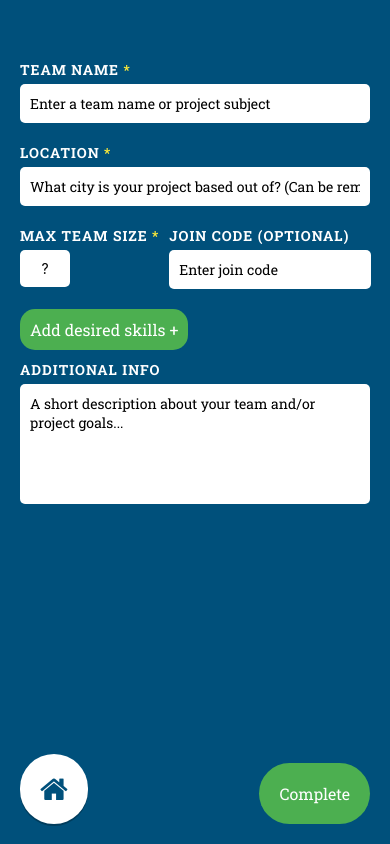
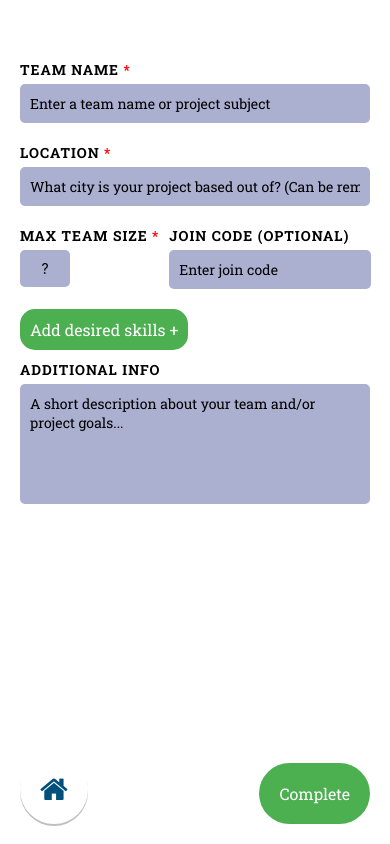
Before and after one commit to hrani2/skill_harbor_465, a React Native app in the folder skill_harbor/: screen /CreateTeam in a window 390 px wide. Built offline with nearby package versions, Linux system fonts and the light colour scheme.

Commit message:
color changes

```diff
--- a/skill_harbor/CreateTeam.js
+++ b/skill_harbor/CreateTeam.js
@@ -252,7 +252,7 @@ const styles = StyleSheet.create({
   },
   container: {
     flex: 1,
-    backgroundColor: '#00507B', // Blue background color
+    backgroundColor: '#FFF', // Blue background color
     padding: 20,
     position: 'relative',
     paddingTop: 60,
@@ -262,22 +262,22 @@ const styles = StyleSheet.create({
     fontFamily: 'RobotoSlab-Regular',
   },
   labelText: {
-    color: '#FFF', // White text color
+    color: '#000', // White text color
     marginBottom: 5,
     fontFamily: 'RobotoSlab-Bold',
     letterSpacing: 1,
   },
   requiredStar: {
-    color: '#FFEB38',
+    color: 'red',
   },
   textBox: {
-    backgroundColor: '#FFF', // White text box background color
+    backgroundColor: '#ABAFD0', // White text box background color
     padding: 10,
     borderRadius: 5,
     fontFamily: 'RobotoSlab-Regular',
   },
   squareTextBox: {
-    backgroundColor: '#FFF',
+    backgroundColor: '#ABAFD0',
     padding: 10,
     borderRadius: 5,
     width: 50,  // Adjust the width as needed
@@ -294,7 +294,7 @@ const styles = StyleSheet.create({
     marginBottom: 20,
   },
   addSkillTitle: {
-    color: '#FFF',
+    color: '#00507B',
     fontSize: 16,
     fontFamily: 'RobotoSlab-Bold',
   },
@@ -389,7 +389,7 @@ const styles = StyleSheet.create({
     justifyContent: 'space-between',
   },
   largeTextBox: {
-    backgroundColor: '#FFF', // White text box background color
+    backgroundColor: '#ABAFD0', // White text box background color
     padding: 10,
     borderRadius: 5,
     height: 120,
--- a/skill_harbor/JoinCode.js
+++ b/skill_harbor/JoinCode.js
@@ -154,7 +154,7 @@ const styles = StyleSheet.create({
   },
   container: {
     flex: 1,
-    backgroundColor: '#00507B', // Blue background color
+    backgroundColor: '#FFF', // Blue background color
     padding: 20,
     paddingTop: 60,
     position: 'relative',
@@ -163,22 +163,22 @@ const styles = StyleSheet.create({
     marginBottom: 20,
   },
   labelText: {
-    color: '#FFF', // White text color
+    color: '#00507B', // White text color
     marginBottom: 5,
     fontFamily: 'RobotoSlab-Bold',
     letterSpacing: 1,
   },
   requiredStar: {
-    color: '#FFEB38',
+    color: 'red',
   },
   textBox: {
-    backgroundColor: '#FFF', // White text box background color
+    backgroundColor: '#ABAFD0',
     padding: 10,
     borderRadius: 5,
     fontFamily: 'RobotoSlab-Regular',
   },
   largeTextBox: {
-    backgroundColor: '#FFF', // White text box background color
+    backgroundColor: '#ABAFD0', // White text box background color
     padding: 10,
     borderRadius: 5,
     height: 120,
--- a/skill_harbor/PendingInvites.js
+++ b/skill_harbor/PendingInvites.js
@@ -93,13 +93,14 @@ const PendingInvites = ({ navigation }) => {
 const styles = StyleSheet.create({
   container: {
     flex: 1,
-    backgroundColor: '#00507B',
+    backgroundColor: '#FFF',
   },
   header: {
     fontSize: 40,
-    color: '#FFF',
+    color: '#00507B',
     textAlign: 'center',
     padding: 20,
+    marginTop: 40,
     fontFamily: 'RobotoSlab-Black',
   },
   headerContainer: {
@@ -110,7 +111,7 @@ const styles = StyleSheet.create({
   lineone: {
     flex: 1,
     height: 2,
-    backgroundColor: '#FFF',
+    backgroundColor: '#00507B',
     marginRight: -30,
     maxWidth: 40,
     marginLeft: 15,
@@ -118,7 +119,7 @@ const styles = StyleSheet.create({
   contentHeader: {
     fontFamily: 'RobotoSlab-Black',
     fontSize: 17,
-    color: '#FFF',
+    color: '#00507B',
     paddingVertical: 10,
     letterSpacing: 1,
     alignSelf: 'flex-start',
@@ -127,7 +128,7 @@ const styles = StyleSheet.create({
   line: {
     flex: 1,
     height: 2,
-    backgroundColor: '#FFF',
+    backgroundColor: '#00507B',
     marginLeft: -30,
     marginRight: 15,
   },
@@ -139,7 +140,7 @@ const styles = StyleSheet.create({
     flexDirection: 'row',
     justifyContent: 'space-between',
     alignItems: 'center',
-    backgroundColor: '#FFF',
+    backgroundColor: '#00507B',
     borderRadius: 15,
     paddingVertical: 15,
     paddingHorizontal: 20,
@@ -147,7 +148,7 @@ const styles = StyleSheet.create({
   cardText: {
     fontSize: 18,
     fontFamily: 'RobotoSlab-Regular',
-    color: '#00507B',
+    color: '#FFF',
   },
 });
 
--- a/skill_harbor/SentRequests.js
+++ b/skill_harbor/SentRequests.js
@@ -76,14 +76,15 @@ const SentRequests = ({ navigation }) => {
 const styles = StyleSheet.create({
   container: {
     flex: 1,
-    backgroundColor: '#00507B',
+    backgroundColor: '#FFF',
   },
   header: {
     fontSize: 40,
-    color: '#FFF',
+    color: '#00507B',
     textAlign: 'center',
     padding: 20,
     fontFamily: 'RobotoSlab-Black',
+    marginTop: 40,
   },
   headerContainer: {
     flexDirection: 'row',
@@ -93,7 +94,7 @@ const styles = StyleSheet.create({
   lineone: {
     flex: 1,
     height: 2,
-    backgroundColor: '#FFF',
+    backgroundColor: '#00507B',
     marginRight: -30,
     maxWidth: 40,
     marginLeft: 15,
@@ -101,7 +102,7 @@ const styles = StyleSheet.create({
   contentHeader: {
     fontFamily: 'RobotoSlab-Black',
     fontSize: 17,
-    color: '#FFF',
+    color: '#00507B',
     paddingVertical: 10,
     letterSpacing: 1,
     alignSelf: 'flex-start',
@@ -110,7 +111,7 @@ const styles = StyleSheet.create({
   line: {
     flex: 1,
     height: 2,
-    backgroundColor: '#FFF',
+    backgroundColor: '#00507B',
     marginLeft: -30,
     marginRight: 15,
   },
@@ -122,7 +123,7 @@ const styles = StyleSheet.create({
     flexDirection: 'row',
     justifyContent: 'space-between',
     alignItems: 'center',
-    backgroundColor: '#FFF',
+    backgroundColor: '#00507B',
     borderRadius: 15,
     paddingVertical: 15,
     paddingHorizontal: 20,
@@ -130,7 +131,7 @@ const styles = StyleSheet.create({
   cardText: {
     fontSize: 18,
     fontFamily: 'RobotoSlab-Regular',
-    color: '#00507B',
+    color: '#FFF',
   },
 });
 
```
Also changed, not shown: 1 other file (tests, documents, lock files or other folders).
